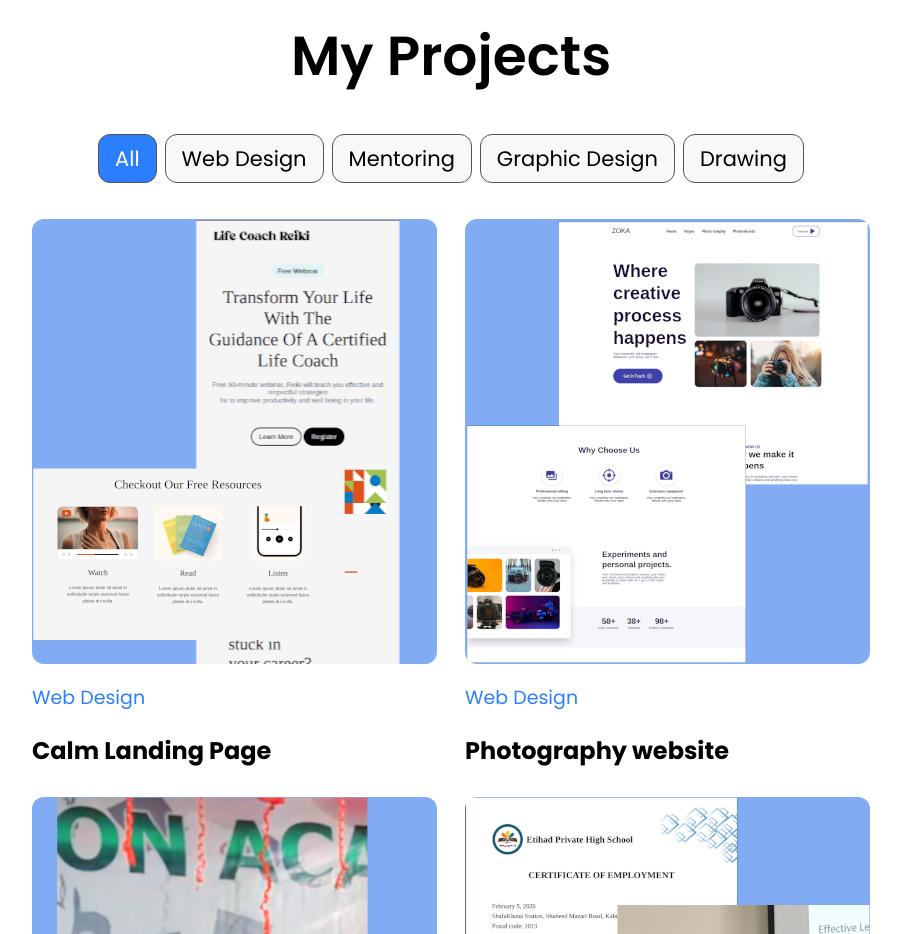
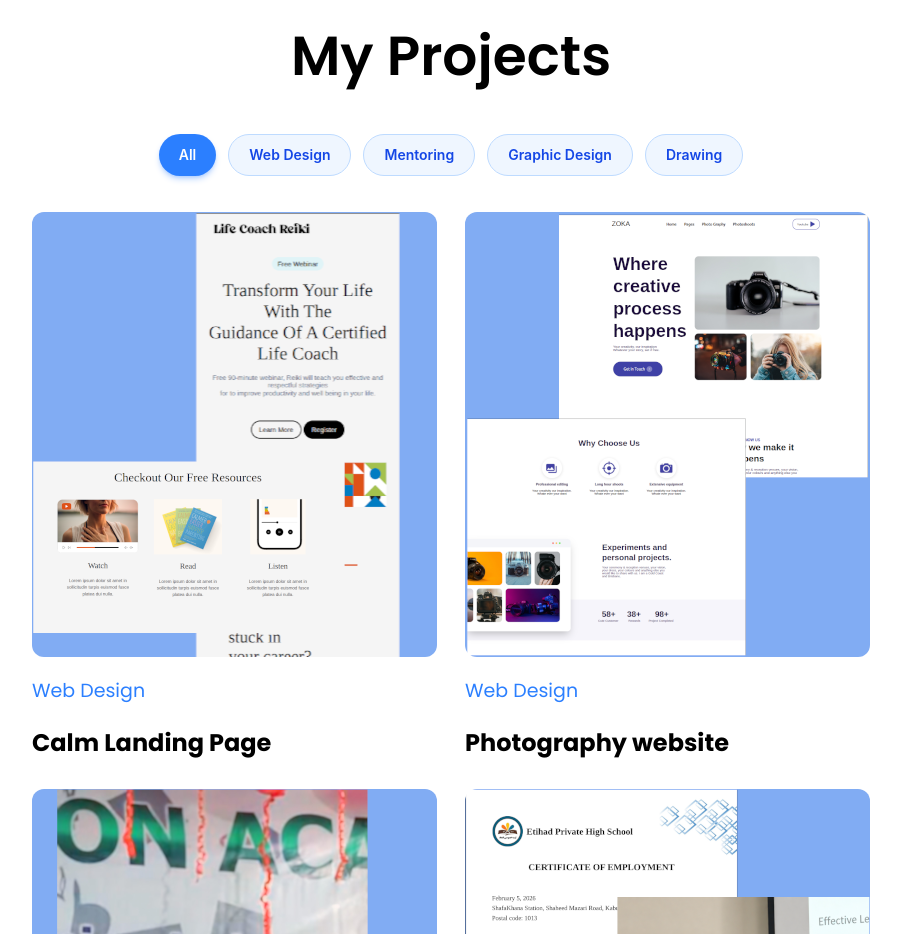
Before and after one commit to amirhussainnaweed/portfolio, a React (Vite) app: page / in a window 1280 px wide. Shown: the part 2860-3794 px from the top of the page, without its empty margins (189-1090 px from the left). Built offline with nearby package versions, Linux system fonts and the light colour scheme; a web font is replaced by a local one.

Commit message:
edit: projects button updated

```diff
--- a/package.json
+++ b/package.json
@@ -15,6 +15,7 @@
     "framer-motion": "^12.38.0",
     "react": "^19.2.4",
     "react-dom": "^19.2.4",
+    "react-icons": "^5.7.0",
     "react-router-dom": "^7.14.1",
     "tailwindcss": "^4.2.2"
   },
--- /dev/null
+++ b/src/Components/ProjectButton.jsx
@@ -0,0 +1,65 @@
+import React from "react";
+
+const ProjectButton = ({
+  icon: Icon,
+  text,
+  link,
+  label,
+  onClick,
+  className = "",
+  active = false,
+  variant = "default",
+}) => {
+  const baseClasses =
+    "group inline-flex items-center justify-center gap-3 rounded-full font-semibold transition-all duration-300 ease-out focus-visible:outline-2 focus-visible:outline-offset-4 focus-visible:outline-blue-500";
+
+  const variantClasses =
+    variant === "filter"
+      ? active
+        ? "bg-blue-500 text-white shadow-md shadow-blue-500/30 hover:bg-blue-600 hover:-translate-y-0.5"
+        : "border border-blue-200 bg-blue-50 text-blue-700 hover:bg-blue-100 hover:-translate-y-0.5"
+      : "bg-linear-to-r from-blue-400 to-blue-600 text-white shadow-md shadow-blue-500/30 hover:-translate-y-1 hover:shadow-lg hover:shadow-blue-500/40";
+
+  const content = (
+    <>
+      {Icon && (
+        <span
+          className={
+            variant === "filter"
+              ? "flex size-10 shrink-0 items-center justify-center rounded-full border-2 border-current/40 transition-transform duration-300 group-hover:rotate-6"
+              : "flex size-10 shrink-0 items-center justify-center rounded-full border-2 border-white/70 transition-transform duration-300 group-hover:rotate-6"
+          }
+        >
+          <Icon size={20} />
+        </span>
+      )}
+
+      <span>{text ?? label}</span>
+    </>
+  );
+
+  const classes = `${baseClasses} ${
+    variant === "filter" ? "px-5 py-2.5 text-sm" : "px-5 py-2"
+  } ${variantClasses} ${className}`;
+
+  if (link) {
+    return (
+      <a href={link} className={classes}>
+        {content}
+      </a>
+    );
+  }
+
+  return (
+    <button
+      type="button"
+      onClick={onClick}
+      aria-pressed={variant === "filter" ? active : undefined}
+      className={classes}
+    >
+      {content}
+    </button>
+  );
+};
+
+export default ProjectButton;
--- a/src/sections/MyProjects.jsx
+++ b/src/sections/MyProjects.jsx
@@ -1,6 +1,8 @@
 import React, { useState } from "react";
 import Button from "../Components/Button";
+// import ProjectButton from "../Components/ProjectButton";
 import { motion } from "framer-motion";
+import ProjectButton from "../Components/ProjectButton";
 
 const All = [
   {
@@ -63,42 +65,18 @@ const MyProjects = () => {
     <div className="responsive mt-[40px] flex flex-col items-center gap-9">
       <h2 className="headline sectionDark">My Projects</h2>
 
-      <div className="flex gap-2 flex-wrap justify-center">
-        <Button
-          className={`buttonStyle ${
-            selected === "All" ? "bg-blue-500 text-white" : ""
-          }`}
-          label="All"
-          onClick={() => setSelected("All")}
-        />
-        <Button
-          className={`buttonStyle ${
-            selected === "Web Design" ? "bg-blue-500 text-white" : ""
-          }`}
-          label="Web Design"
-          onClick={() => setSelected("Web Design")}
-        />
-        <Button
-          className={`buttonStyle ${
-            selected === "Mentoring" ? "bg-blue-500 text-white" : ""
-          }`}
-          label="Mentoring"
-          onClick={() => setSelected("Mentoring")}
-        />
-        <Button
-          className={`buttonStyle ${
-            selected === "Graphic Design" ? "bg-blue-500 text-white" : ""
-          }`}
-          label="Graphic Design"
-          onClick={() => setSelected("Graphic Design")}
-        />
-        <Button
-          className={`buttonStyle ${
-            selected === "Drawing" ? "bg-blue-500 text-white" : ""
-          }`}
-          label="Drawing"
-          onClick={() => setSelected("Drawing")}
-        />
+      <div className="flex flex-wrap justify-center gap-3">
+        {["All", "Web Design", "Mentoring", "Graphic Design", "Drawing"].map(
+          (category) => (
+            <ProjectButton
+              key={category}
+              variant="filter"
+              label={category}
+              active={selected === category}
+              onClick={() => setSelected(category)}
+            />
+          ),
+        )}
       </div>
 
       <div className="flex flex-wrap gap-7 justify-center">
```
Also changed, not shown: 1 other file (tests, documents, lock files or other folders).
